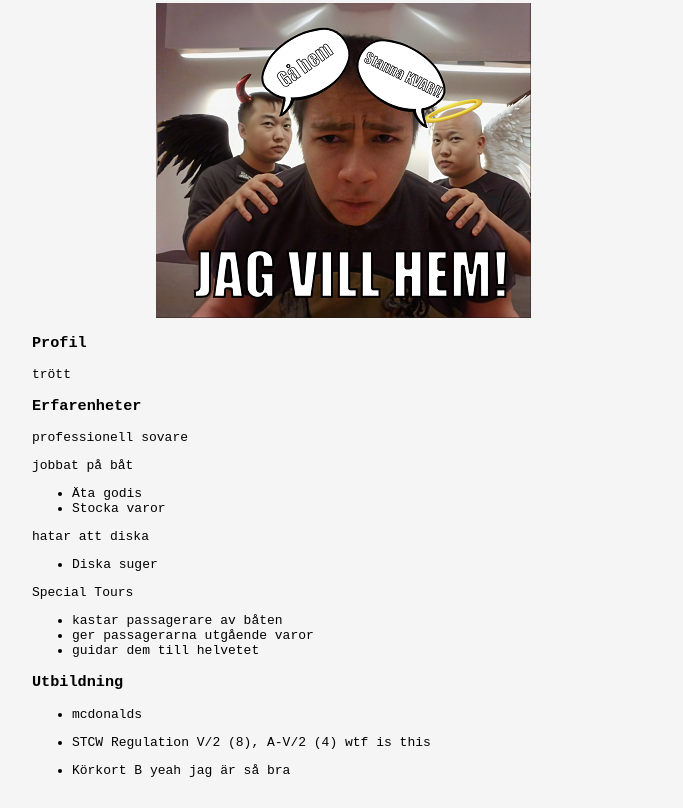
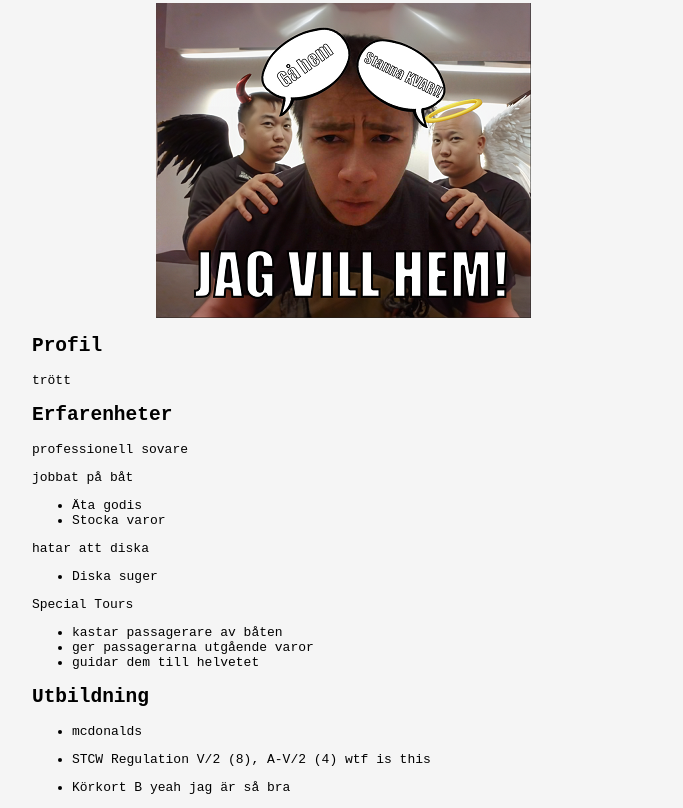
Before and after one commit to Pissoarsniffare/provvecka13, a plain HTML site: page index.html in a window 1280 px wide. Shown: the part 244-1052 px from the top of the page, without its empty margins (296-979 px from the left). Drawn offline with Linux system fonts and the light colour scheme.

Commit message:
iöjnkujcefuå9cfhuoqE4FC

```diff
--- a/index.html
+++ b/index.html
@@ -13,7 +13,7 @@
 <body>
     <nav class="container">
         <a href="/" class="logo">
-            <img src="logo.png" alt="">
+            <img src="logo.png" alt="en bild på kajlas. bilden tar dig till startsidan">
         </a>
         <ul>
             <li><a href="index.html">Hem</a></li>
@@ -28,9 +28,9 @@
 
     </header>
     <main class="container">
-        <h3>Profil</h3>
+        <h2>Profil</h2>
             trött
-        <h3>Erfarenheter</h3>
+        <h2>Erfarenheter</h2>
             professionell sovare
         <p>jobbat på båt</p>
         <ul>
@@ -50,7 +50,7 @@
             <li>guidar dem till helvetet</li>
         </ul>
 
-        <h3>Utbildning</h3>
+        <h2>Utbildning</h2>
         <ul>
             <li>
                 <p>mcdonalds</p>
--- a/style.css
+++ b/style.css
@@ -40,20 +40,13 @@ nav > ul {
     gap: 1.2rem;
   }
 
-  main > h3 {
+  main > h2 {
     align-content: center;
     align-items: center;
     display: flex;
     gap: 1.2rem;
   }
 
-  main > h3 > img {
-    max-width: 24px;
-  }
-
-img {
-
-}
 
 body > nav {
     display: flex;
```
